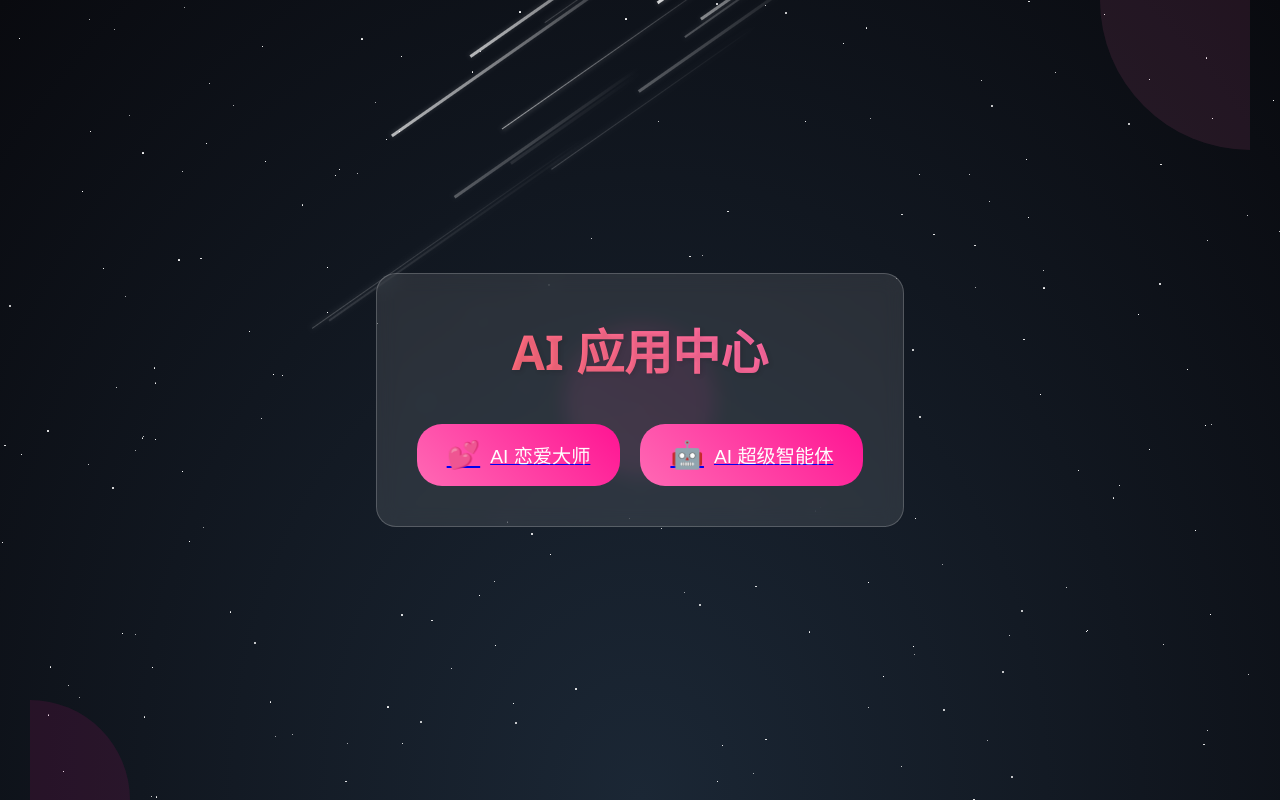
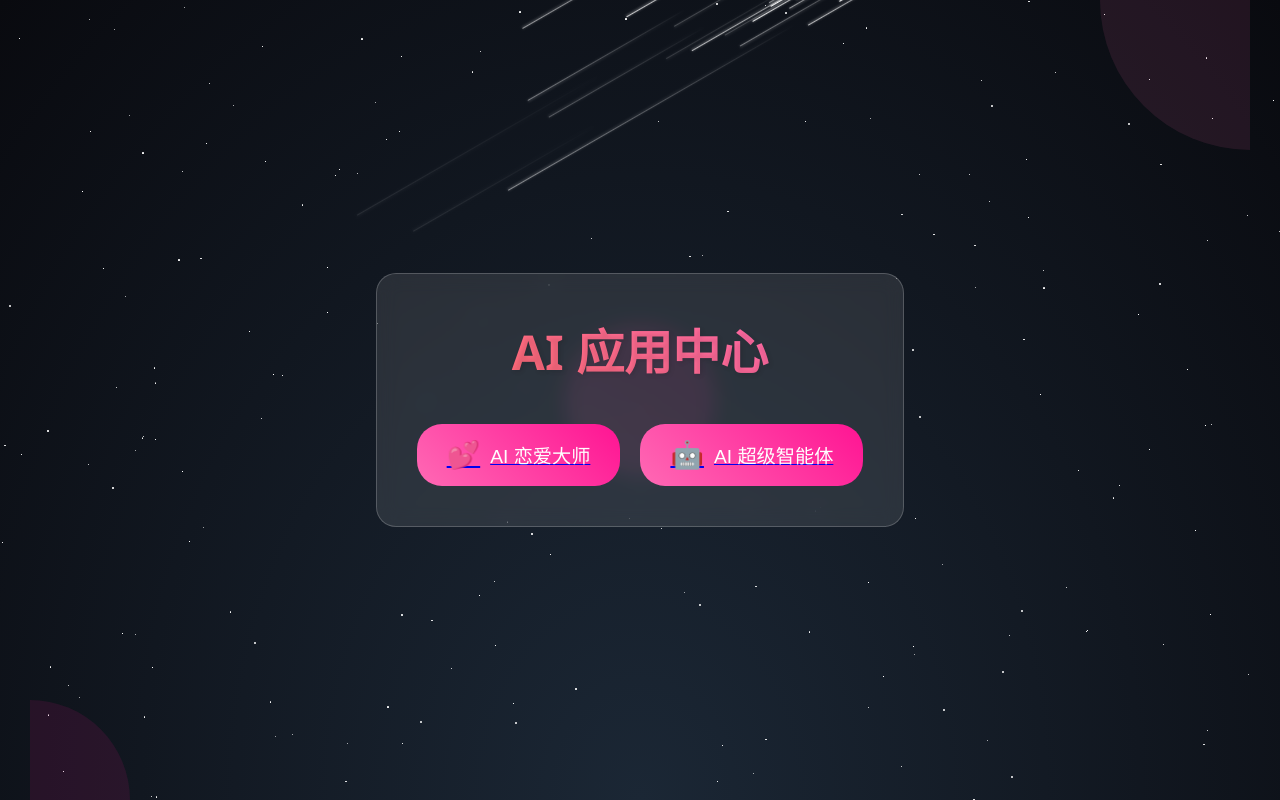
Before and after one commit to ZxlDragonDoctor/zxl-Ai-agent, a Vue app in the folder zxl-Ai-agent-fronted/: page / in a window 1280 px wide. Built offline with nearby package versions, Linux system fonts and the light colour scheme.

Commit message:
修该样式

```diff
--- a/zxl-Ai-agent-fronted/src/style.css
+++ b/zxl-Ai-agent-fronted/src/style.css
@@ -47,14 +47,14 @@ body {
   height: 100%;
   pointer-events: none;
   z-index: -1;
-  transform: rotate(-35deg);
+  transform: rotate(-30deg);
 }
 
 .shooting-star {
   position: absolute;
-  height: 2px;
+  height: 1px;
   background: linear-gradient(90deg, rgba(255, 255, 255, 1) 0%, rgba(255, 255, 255, 0) 100%);
-  animation: shooting-star-animation 1.5s linear infinite;
+  animation: shooting-star-animation 3s linear infinite;
 }
 
 .shooting-star::before {
@@ -65,37 +65,32 @@ body {
   width: 100%;
   height: 1px;
   background: linear-gradient(90deg, rgba(255, 255, 255, 0.8) 0%, rgba(255, 255, 255, 0) 100%);
-  filter: blur(2px);
+  filter: blur(1px);
 }
 
-.shooting-star.large {
-  height: 3px;
-  animation-duration: 2s;
-}
-
-.shooting-star.medium {
-  height: 2px;
-  animation-duration: 1.5s;
-}
-
-.shooting-star.small {
-  height: 1px;
-  animation-duration: 1s;
-}
+.shooting-star:nth-child(1) { top: 10%; left: 90%; animation-delay: 0s; width: 100px; }
+.shooting-star:nth-child(2) { top: 20%; left: 70%; animation-delay: 0.4s; width: 80px; }
+.shooting-star:nth-child(3) { top: 30%; left: 85%; animation-delay: 0.8s; width: 120px; }
+.shooting-star:nth-child(4) { top: 40%; left: 75%; animation-delay: 1.2s; width: 90px; }
+.shooting-star:nth-child(5) { top: 50%; left: 80%; animation-delay: 1.6s; width: 110px; }
+.shooting-star:nth-child(6) { top: 60%; left: 95%; animation-delay: 2.0s; width: 150px; }
+.shooting-star:nth-child(7) { top: 70%; left: 65%; animation-delay: 2.4s; width: 70px; }
+.shooting-star:nth-child(8) { top: 80%; left: 90%; animation-delay: 2.8s; width: 130px; }
+.shooting-star:nth-child(9) { top: 15%; left: 75%; animation-delay: 3.2s; width: 100px; }
+.shooting-star:nth-child(10) { top: 35%; left: 85%; animation-delay: 3.6s; width: 140px; }
+.shooting-star:nth-child(11) { top: 45%; left: 95%; animation-delay: 4.0s; width: 90px; }
+.shooting-star:nth-child(12) { top: 55%; left: 70%; animation-delay: 4.4s; width: 120px; }
+.shooting-star:nth-child(13) { top: 65%; left: 85%; animation-delay: 4.8s; width: 110px; }
+.shooting-star:nth-child(14) { top: 75%; left: 80%; animation-delay: 5.2s; width: 100px; }
+.shooting-star:nth-child(15) { top: 85%; left: 90%; animation-delay: 5.6s; width: 130px; }
 
 @keyframes shooting-star-animation {
   0% {
-    transform: translateX(100%) translateY(-100%);
+    transform: translateX(0) translateY(0);
     opacity: 1;
   }
-  20% {
-    opacity: 1;
-  }
-  60% {
-    opacity: 0.8;
-  }
   100% {
-    transform: translateX(-200%) translateY(100%);
+    transform: translateX(-200%) translateY(0);
     opacity: 0;
   }
 }
```
Also changed, not shown: 1 other file (tests, documents, lock files or other folders).
